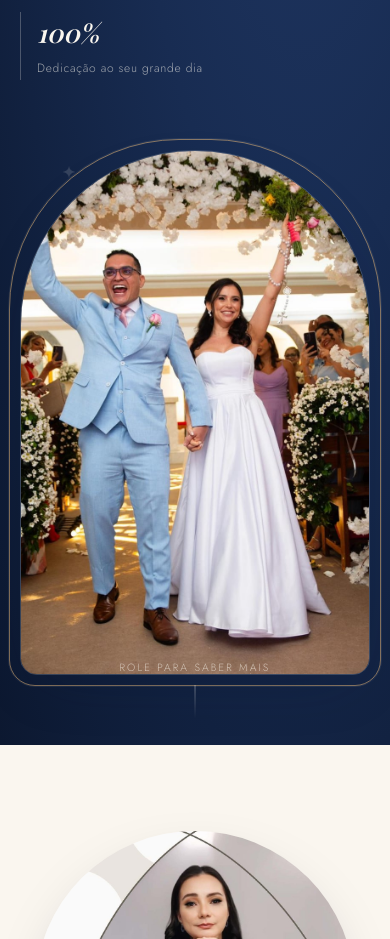
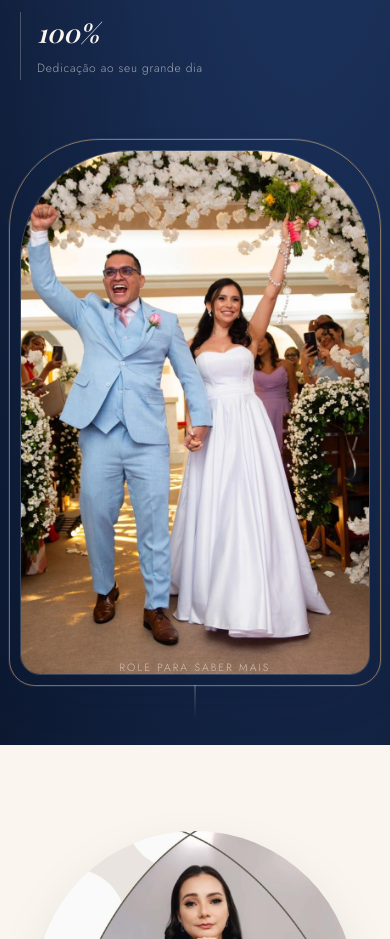
Before and after one commit to caioarajo/SITE, a Next.js app: page / in a window 390 px wide. Shown: the part 960-1899 px from the top of the page. Built offline with nearby package versions, Linux system fonts and the light colour scheme; no server answers; the database is empty; a web font is replaced by a local one.

Commit message:
Reduz o raio do arco da foto do hero para nao cortar os bracos
O raio de 210px cortava por completo o braco erguido do noivo na
nova foto (confirmado simulando a mascara exata). Reduz para 110px
no topo, mantendo o efeito de arco mas com espaco suficiente para
mostrar bracos e maos por inteiro.

```diff
--- a/src/app/globals.css
+++ b/src/app/globals.css
@@ -315,7 +315,7 @@
   .hero-photo-mat{
     position:absolute;
     inset:-16px;
-    border-radius:226px 226px 34px 34px;
+    border-radius:126px 126px 34px 34px;
     border:1px solid rgba(231,184,120,0.55);
     box-shadow:0 0 0 1px rgba(250,246,239,0.08);
     pointer-events:none;
@@ -325,7 +325,10 @@
     position:relative;
     z-index:1;
     width:100%;
-    border-radius:210px 210px 20px 20px;
+    /* Raio do topo reduzido (era 210px): com a foto do casal de braços
+       erguidos, um arco tão fechado cortava as mãos. 110px ainda lê como
+       arco, só que mais raso. */
+    border-radius:110px 110px 20px 20px;
     overflow:hidden;
     aspect-ratio:2/3;
     box-shadow: var(--shadow);
@@ -334,7 +337,7 @@
   }
   .hero-photo-frame img{width:100%; height:100%; object-fit:cover;}
   @media (max-width:600px){
-    .hero-photo-mat{inset:-11px; border-radius:170px 170px 26px 26px;}
+    .hero-photo-mat{inset:-11px; border-radius:90px 90px 26px 26px;}
   }
   .hero-badge{
     position:absolute;
```
